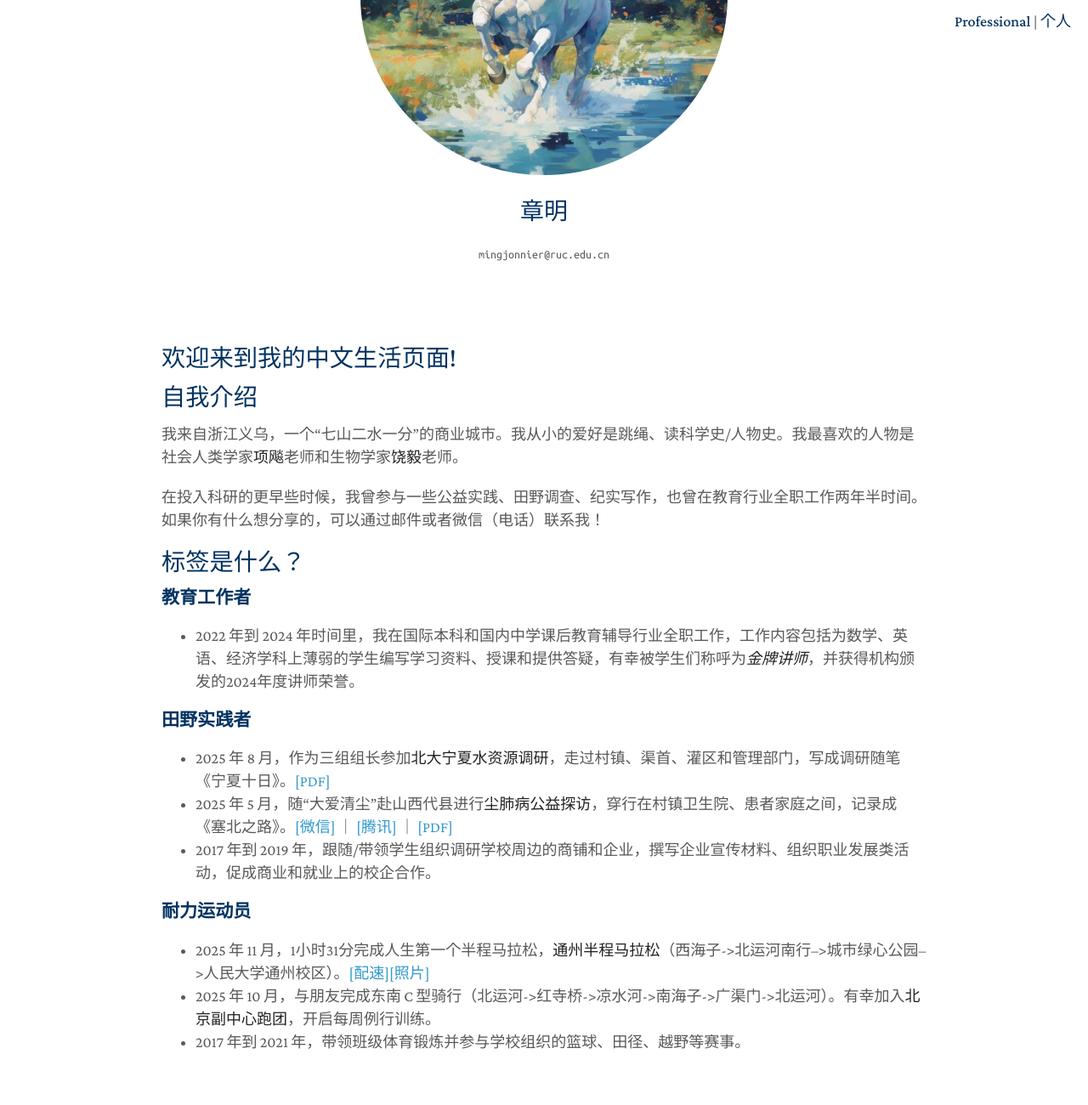
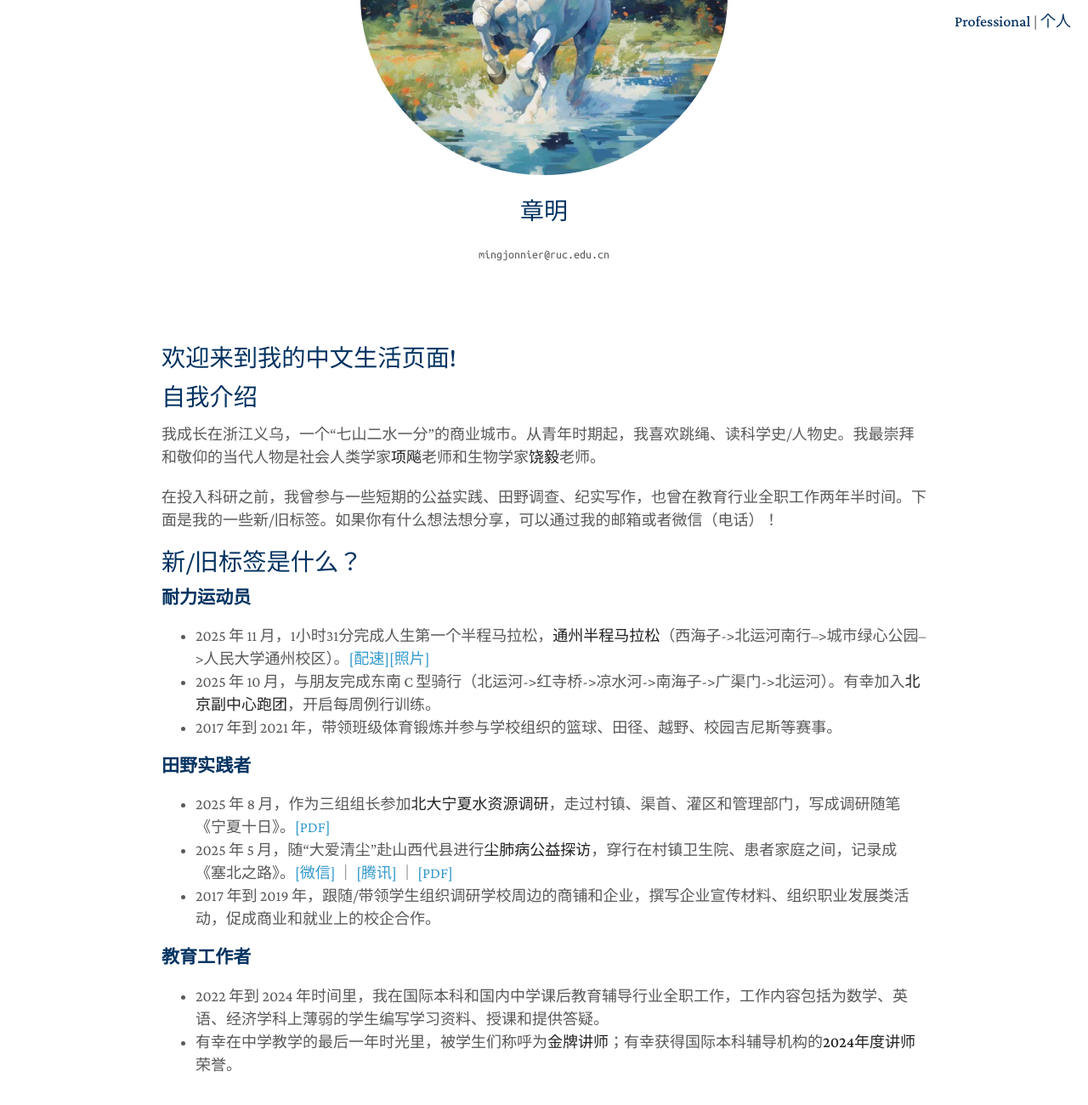
Before and after one commit to zhangming4153/zhangming4153.github.io, a Jekyll site: the page built from cn/index.md, in a window 1280 px wide and 1400 px high, scrolled down 289 px. Shown: the top 1300 px of the window at 85% size. Built offline with Jekyll 4.4.1, drawn with Linux system fonts in a browser that asks for light colours; a style sheet for code colours, icons or effects is not loaded.

Commit message:
Update index.md

```diff
--- a/cn/index.md
+++ b/cn/index.md
@@ -6,21 +6,23 @@ title: 章明
 ## 欢迎来到我的中文生活页面!
 
 ## 自我介绍
-我来自浙江义乌，一个“七山二水一分”的商业城市。我从小的爱好是跳绳、读科学史/人物史。我最喜欢的人物是社会人类学家**项飚**老师和生物学家**饶毅**老师。
+我成长在浙江义乌，一个“七山二水一分”的商业城市。从青年时期起，我喜欢跳绳、读科学史/人物史。我最崇拜和敬仰的当代人物是社会人类学家**项飚**老师和生物学家**饶毅**老师。
 
-在投入科研的更早些时候，我曾参与一些公益实践、田野调查、纪实写作，也曾在教育行业全职工作两年半时间。如果你有什么想分享的，可以通过邮件或者微信（电话）联系我！
+在投入科研之前，我曾参与一些短期的公益实践、田野调查、纪实写作，也曾在教育行业全职工作两年半时间。下面是我的一些新/旧标签。如果你有什么想法想分享，可以通过我的邮箱或者微信（电话）！
 
-## 标签是什么？
 
-### 教育工作者
-- 2022 年到 2024 年时间里，我在国际本科和国内中学课后教育辅导行业全职工作，工作内容包括为数学、英语、经济学科上薄弱的学生编写学习资料、授课和提供答疑，有幸被学生们称呼为**_金牌讲师_**，并获得机构颁发的2024年度讲师荣誉。
+## 新/旧标签是什么？
+
+### 耐力运动员
+- 2025 年 11 月，1小时31分完成人生第一个半程马拉松，**通州半程马拉松**（西海子->北运河南行-->城市绿心公园-->人民大学通州校区）。[[配速]](/assets/tongz_semimara.jpg)[[照片]](/assets/tongzhou_mara_1107.jpg)
+- 2025 年 10 月，与朋友完成东南 C 型骑行（北运河->红寺桥->凉水河->南海子->广渠门->北运河）。有幸加入**北京副中心跑团**，开启每周例行训练。
+- 2017 年到 2021 年，带领班级体育锻炼并参与学校组织的篮球、田径、越野、校园吉尼斯等赛事。
 
 ### 田野实践者
 - 2025 年 8 月，作为三组组长参加**北大宁夏水资源调研**，走过村镇、渠首、灌区和管理部门，写成调研随笔《宁夏十日》。[[PDF]](/assets/Ningxia.pdf)
 - 2025 年 5 月，随“大爱清尘”赴山西代县进行**尘肺病公益探访**，穿行在村镇卫生院、患者家庭之间，记录成《塞北之路》。[[微信]](https://mp.weixin.qq.com/s/o8Zpdd-DVcAKxdC4jhWxGg) ｜ [[腾讯]](https://news.qq.com/rain/a/20250605A06ML000) ｜ [[PDF]](/assets/Shanxi.pdf)
 - 2017 年到 2019 年，跟随/带领学生组织调研学校周边的商铺和企业，撰写企业宣传材料、组织职业发展类活动，促成商业和就业上的校企合作。
 
-### 耐力运动员
-- 2025 年 11 月，1小时31分完成人生第一个半程马拉松，**通州半程马拉松**（西海子->北运河南行-->城市绿心公园-->人民大学通州校区）。[[配速]](/assets/tongz_semimara.jpg)[[照片]](/assets/tongzhou_mara_1107.jpg)
-- 2025 年 10 月，与朋友完成东南 C 型骑行（北运河->红寺桥->凉水河->南海子->广渠门->北运河）。有幸加入**北京副中心跑团**，开启每周例行训练。
-- 2017 年到 2021 年，带领班级体育锻炼并参与学校组织的篮球、田径、越野等赛事。
+### 教育工作者
+- 2022 年到 2024 年时间里，我在国际本科和国内中学课后教育辅导行业全职工作，工作内容包括为数学、英语、经济学科上薄弱的学生编写学习资料、授课和提供答疑。
+- 有幸在中学教学的最后一年时光里，被学生们称呼为**金牌讲师**；有幸获得国际本科辅导机构的**2024年度讲师**荣誉。
```
